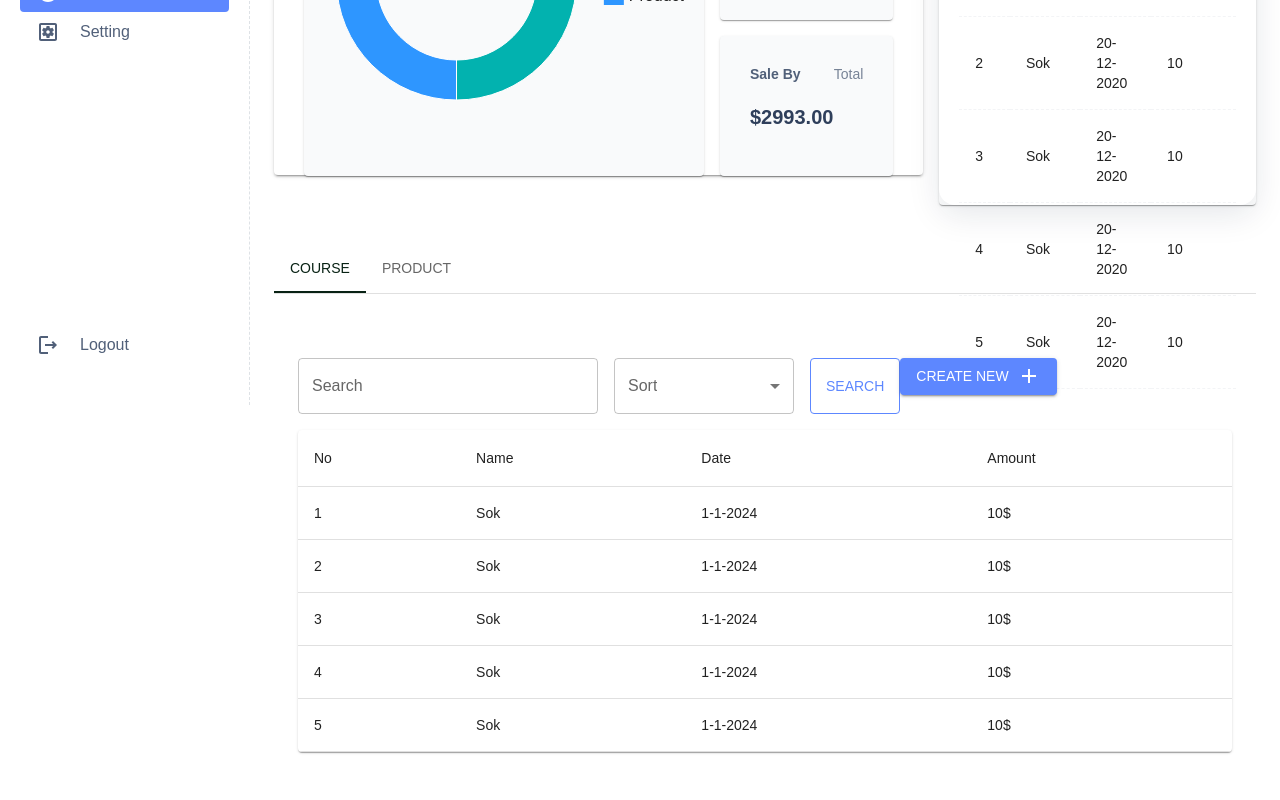
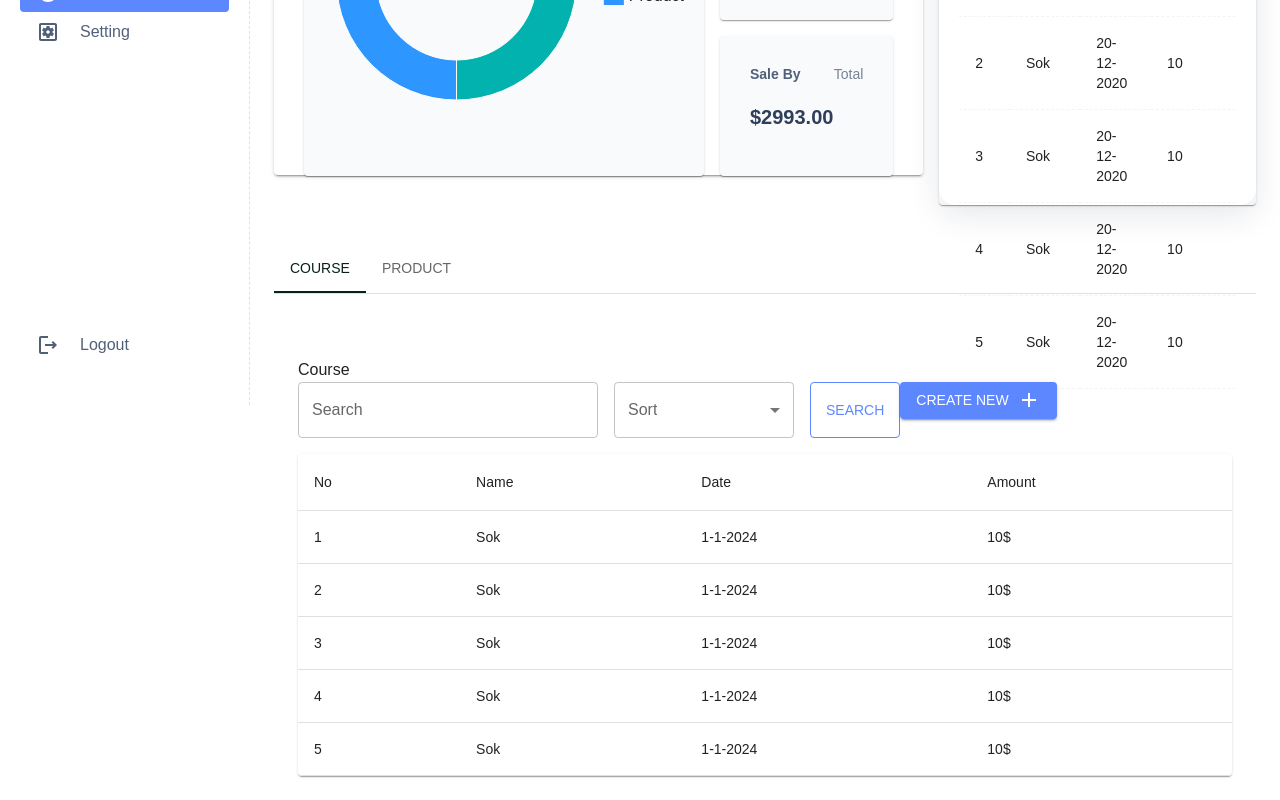
Before and after one commit to Kh1T/agteach-instructor, a React (Create React App) app: page /balance in a window 1280 px wide. Shown: the part 395-1195 px from the top of the page. Before the commit the page ends 1171 px from the top, so only its background shows below. Built offline with nearby package versions, Linux system fonts and the light colour scheme.

Commit message:
refactor: change CustomPanel to own component page

```diff
--- /dev/null
+++ b/src/components/balance/CustomPanel.jsx
@@ -0,0 +1,17 @@
+import { Box } from "@mui/material";
+
+export default function CustomPanel(props) {
+    const { children, value, index, ...other } = props;
+
+    return (
+      <Box
+        role="tabpanel"
+        hidden={value !== index}
+        id={`tab-${index}`}
+        aria-labelledby={`tab-${index}`}
+        {...other}
+      >
+        {value === index && <Box sx={{ p: 3 }}>{children}</Box>}
+      </Box>
+    );
+  }
--- a/src/pages/Balance.jsx
+++ b/src/pages/Balance.jsx
@@ -7,7 +7,7 @@ import TotalCard from "../components/balance/TotalCard";
 import QueryHeader from "../components/QueryHeader";
 import { useState } from "react";
 import CustomTableMui from "../components/CustomTableMui";
-import CustomTableHeader from "../components/CustomTableHeader";
+import CustomPanel from "../components/balance/CustomPanel";
 function BalancePage() {
   const [selectState, setSelectState] = useState("");
   const [value, setValue] = useState(0);
@@ -17,12 +17,6 @@ function BalancePage() {
     return { ...rest };
   }
   const rows = [
-    createData(1, "Sok", "1-1-2024", "10$"),
-    createData(2, "Sok", "1-1-2024", "10$"),
-    createData(3, "Sok", "1-1-2024", "10$"),
-    createData(4, "Sok", "1-1-2024", "10$"),
-    createData(5, "Sok", "1-1-2024", "10$"),
-  ];  const rowsProduct = [
     createData(1, "Sok", "1-1-2024", "10$"),
     createData(2, "Sok", "1-1-2024", "10$"),
     createData(3, "Sok", "1-1-2024", "10$"),
@@ -73,41 +67,29 @@ function BalancePage() {
           <Tab label="Product" id="tab-2" />
         </Tabs>
       </Box>
-      <CustomTabPanel value={value} index={0}>
+      <CustomPanel value={value} index={0}>
         <Box>
+          Course
           <QueryHeader
             useSelectState={[selectState, setSelectState]}
             selectData={["Newest", "Oldest"]}
           />
           <CustomTableMui data={{ headers, rows}} />
         </Box>
-      </CustomTabPanel>
+      </CustomPanel>
 
-      <CustomTabPanel value={value} index={1}>
+      <CustomPanel value={value} index={1}>
         <Box>
+          Product
           <QueryHeader
             useSelectState={[selectState, setSelectState]}
             selectData={["Newest", "Oldest"]}
           />
           <CustomTableMui data={{ headers, rows }} />
         </Box>
-      </CustomTabPanel>
+      </CustomPanel>
     </Stack>
   );
 }
-function CustomTabPanel(props) {
-  const { children, value, index, ...other } = props;
 
-  return (
-    <div
-      role="tabpanel"
-      hidden={value !== index}
-      id={`simple-tabpanel-${index}`}
-      aria-labelledby={`simple-tab-${index}`}
-      {...other}
-    >
-      {value === index && <Box sx={{ p: 3 }}>{children}</Box>}
-    </div>
-  );
-}
 export default BalancePage;
```
